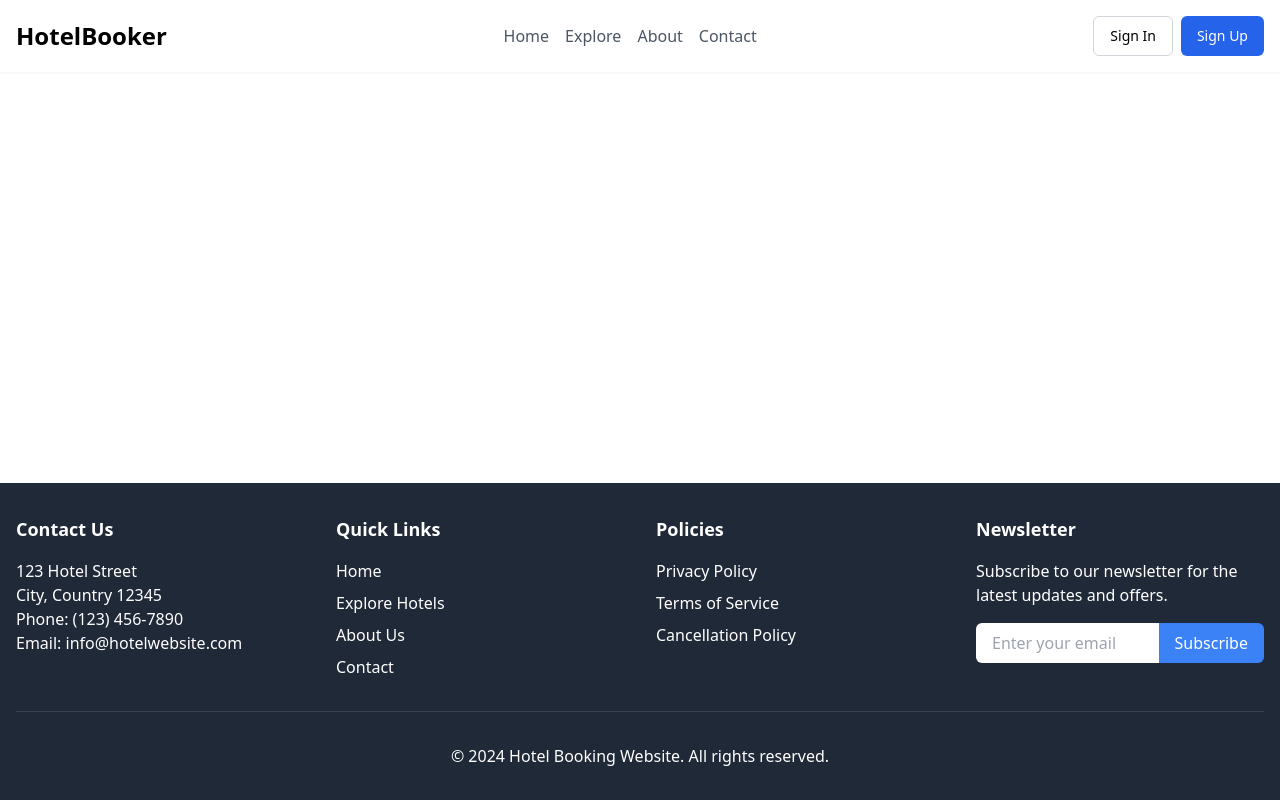
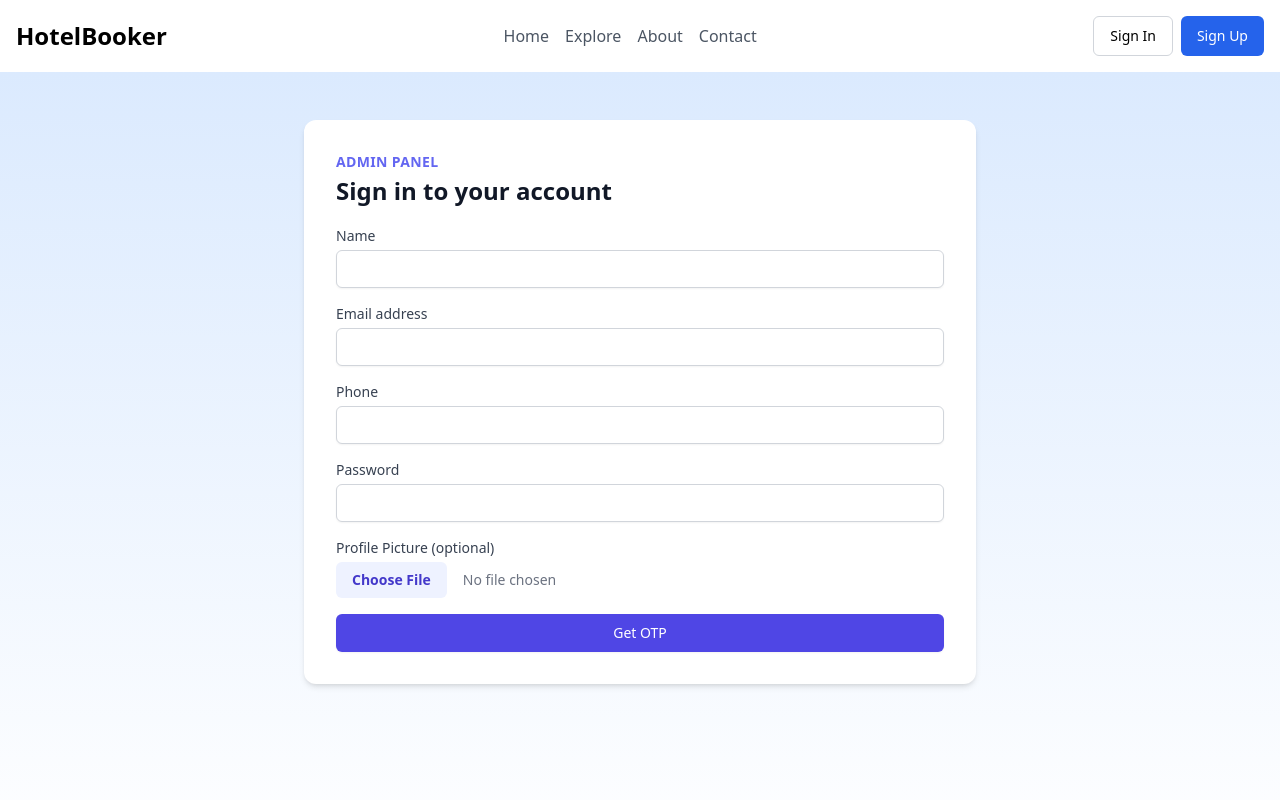
Before and after one commit to Ragnar20-03/Hotel_Listing, a React (Vite) app in the folder frontend/: page /login in a window 1280 px wide. Shown: the top 800 px of the page. Built offline with nearby package versions, Linux system fonts and the light colour scheme.

Commit message:
added Admin Sign up Functionallity

```diff
--- a/frontend/src/App.tsx
+++ b/frontend/src/App.tsx
@@ -4,6 +4,7 @@ import HotelDetailPage from "./pages/HotelDetailPage";
 import { ExploreHotelsPage } from "./pages/ExploreHotelsPage";
 import Header from "./components/ui/Header";
 import Footer from "./components/Footer";
+import Login from "./pages/Login";
 
 export default function App() {
   return (
@@ -15,6 +16,7 @@ export default function App() {
             <Route path="/" element={<HomePage />} />
             <Route path="/hotel/:id" element={<HotelDetailPage />} />
             <Route path="/explore" element={<ExploreHotelsPage />} />
+            <Route path="/login" element={<Login />} />
           </Routes>
         </main>
         <Footer />
--- /dev/null
+++ b/frontend/src/pages/Login.tsx
@@ -0,0 +1,242 @@
+import React, { useState, ChangeEvent } from "react";
+import { useNavigate } from "react-router-dom";
+import axios from "axios";
+
+const Login: React.FC = () => {
+  const [formData, setFormData] = useState({
+    name: "",
+    email: "",
+    phone: "",
+    password: "",
+    otp: "",
+  });
+  const [profilePicture, setProfilePicture] = useState<File | null>(null);
+  const [showOtpField, setShowOtpField] = useState(false);
+  const [previewUrl, setPreviewUrl] = useState<string | null>(null);
+  const [fileError, setFileError] = useState<string | null>(null); // File size error
+  const navigate = useNavigate();
+
+  const handleInputChange = (e: ChangeEvent<HTMLInputElement>) => {
+    const { name, value } = e.target;
+    setFormData((prev) => ({ ...prev, [name]: value }));
+  };
+
+  const handleFileChange = (e: ChangeEvent<HTMLInputElement>) => {
+    if (e.target.files && e.target.files[0]) {
+      const file = e.target.files[0];
+      const maxSize = 10 * 1024 * 1024; // 10 MB
+
+      if (file.size > maxSize) {
+        setFileError(
+          `File size too large. Got ${file.size} bytes. Maximum is ${maxSize} bytes.`
+        );
+        return;
+      }
+
+      setFileError(null); // Clear any previous error
+      setProfilePicture(file);
+      setPreviewUrl(URL.createObjectURL(file));
+    }
+  };
+
+  const handleGetOtp = async (e: React.FormEvent) => {
+    e.preventDefault();
+    try {
+      const response = await axios.post(
+        "http://localhost:5100/api/v1/admin/get-otp",
+        {
+          email: formData.email,
+          password: formData.password,
+        }
+      );
+
+      if (response.status === 200) {
+        setShowOtpField(true);
+      }
+    } catch (error) {
+      console.error("Error getting OTP:", error);
+    }
+  };
+
+  const handleVerifyOtp = async (e: React.FormEvent) => {
+    e.preventDefault();
+    try {
+      const formDataToSend = new FormData();
+      Object.entries(formData).forEach(([key, value]) => {
+        formDataToSend.append(key, value);
+      });
+      if (profilePicture) {
+        formDataToSend.append("file", profilePicture); // Send file as 'file'
+      }
+
+      const response = await axios.post(
+        "http://localhost:5100/api/v1/admin/verify-otp",
+        formDataToSend,
+        {
+          headers: {
+            "Content-Type": "multipart/form-data",
+          },
+        }
+      );
+
+      if (response.status === 200) {
+        console.log("Login successful:", response.data);
+        navigate("/");
+      }
+    } catch (error) {
+      console.error("Error verifying OTP:", error);
+    }
+  };
+
+  return (
+    <div className="min-h-screen bg-gradient-to-b from-blue-100 to-white py-12 px-4 sm:px-6 lg:px-8">
+      <div className="max-w-md mx-auto bg-white rounded-xl shadow-md overflow-hidden md:max-w-2xl">
+        <div className="md:flex">
+          <div className="p-8 w-full">
+            <div className="uppercase tracking-wide text-sm text-indigo-500 font-semibold mb-1">
+              Admin Panel
+            </div>
+            <h2 className="text-2xl leading-tight font-bold text-gray-900 mb-5">
+              Sign in to your account
+            </h2>
+            <form
+              className="space-y-4"
+              onSubmit={showOtpField ? handleVerifyOtp : handleGetOtp}
+            >
+              <div>
+                <label
+                  htmlFor="name"
+                  className="block text-sm font-medium text-gray-700"
+                >
+                  Name
+                </label>
+                <input
+                  id="name"
+                  name="name"
+                  type="text"
+                  required
+                  className="mt-1 block w-full px-3 py-2 bg-white border border-gray-300 rounded-md shadow-sm focus:outline-none focus:ring-indigo-500 focus:border-indigo-500 sm:text-sm"
+                  value={formData.name}
+                  onChange={handleInputChange}
+                />
+              </div>
+              <div>
+                <label
+                  htmlFor="email"
+                  className="block text-sm font-medium text-gray-700"
+                >
+                  Email address
+                </label>
+                <input
+                  id="email"
+                  name="email"
+                  type="email"
+                  autoComplete="email"
+                  required
+                  className="mt-1 block w-full px-3 py-2 bg-white border border-gray-300 rounded-md shadow-sm focus:outline-none focus:ring-indigo-500 focus:border-indigo-500 sm:text-sm"
+                  value={formData.email}
+                  onChange={handleInputChange}
+                />
+              </div>
+              <div>
+                <label
+                  htmlFor="phone"
+                  className="block text-sm font-medium text-gray-700"
+                >
+                  Phone
+                </label>
+                <input
+                  id="phone"
+                  name="phone"
+                  type="tel"
+                  required
+                  className="mt-1 block w-full px-3 py-2 bg-white border border-gray-300 rounded-md shadow-sm focus:outline-none focus:ring-indigo-500 focus:border-indigo-500 sm:text-sm"
+                  value={formData.phone}
+                  onChange={handleInputChange}
+                />
+              </div>
+              <div>
+                <label
+                  htmlFor="password"
+                  className="block text-sm font-medium text-gray-700"
+                >
+                  Password
+                </label>
+                <input
+                  id="password"
+                  name="password"
+                  type="password"
+                  autoComplete="current-password"
+                  required
+                  className="mt-1 block w-full px-3 py-2 bg-white border border-gray-300 rounded-md shadow-sm focus:outline-none focus:ring-indigo-500 focus:border-indigo-500 sm:text-sm"
+                  value={formData.password}
+                  onChange={handleInputChange}
+                />
+              </div>
+              <div>
+                <label
+                  htmlFor="profilePicture"
+                  className="block text-sm font-medium text-gray-700"
+                >
+                  Profile Picture (optional)
+                </label>
+                <input
+                  id="profilePicture"
+                  name="profilePicture"
+                  type="file"
+                  accept="image/*"
+                  onChange={handleFileChange}
+                  className="mt-1 block w-full text-sm text-gray-500
+                    file:mr-4 file:py-2 file:px-4
+                    file:rounded-md file:border-0
+                    file:text-sm file:font-semibold
+                    file:bg-indigo-50 file:text-indigo-700
+                    hover:file:bg-indigo-100"
+                />
+                {fileError && (
+                  <p className="text-red-500 text-sm mt-2">{fileError}</p>
+                )}
+                {previewUrl && (
+                  <img
+                    src={previewUrl}
+                    alt="Profile preview"
+                    className="mt-2 rounded-full w-20 h-20 object-cover"
+                  />
+                )}
+              </div>
+              {showOtpField && (
+                <div>
+                  <label
+                    htmlFor="otp"
+                    className="block text-sm font-medium text-gray-700"
+                  >
+                    OTP
+                  </label>
+                  <input
+                    id="otp"
+                    name="otp"
+                    type="text"
+                    required
+                    className="mt-1 block w-full px-3 py-2 bg-white border border-gray-300 rounded-md shadow-sm focus:outline-none focus:ring-indigo-500 focus:border-indigo-500 sm:text-sm"
+                    value={formData.otp}
+                    onChange={handleInputChange}
+                  />
+                </div>
+              )}
+              <div>
+                <button
+                  type="submit"
+                  className="w-full flex justify-center py-2 px-4 border border-transparent rounded-md shadow-sm text-sm font-medium text-white bg-indigo-600 hover:bg-indigo-700 focus:outline-none focus:ring-2 focus:ring-offset-2 focus:ring-indigo-500"
+                >
+                  {showOtpField ? "Verify OTP" : "Get OTP"}
+                </button>
+              </div>
+            </form>
+          </div>
+        </div>
+      </div>
+    </div>
+  );
+};
+
+export default Login;
```
Also changed, not shown: 3 other files (tests, documents, lock files or other folders).
